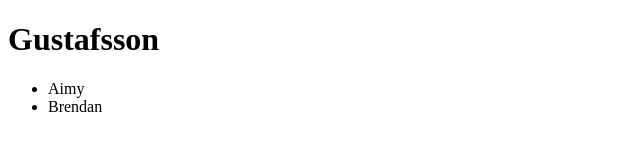
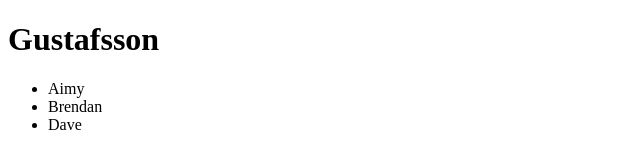
Before and after one commit to aimyv/Gustafsson_web_page, a plain HTML site: page index.html in a window 1280 px wide. Shown: the full height of the page, 0-640 px from the left. Drawn offline with Linux system fonts and the light colour scheme.

Commit message:
added a third nam

```diff
--- a/index.html
+++ b/index.html
@@ -11,6 +11,7 @@
     <ul>
         <li>Aimy</li>
         <li>Brendan</li>
+        <li>Dave</li>
     </ul>
 </body>
 </html>
```
